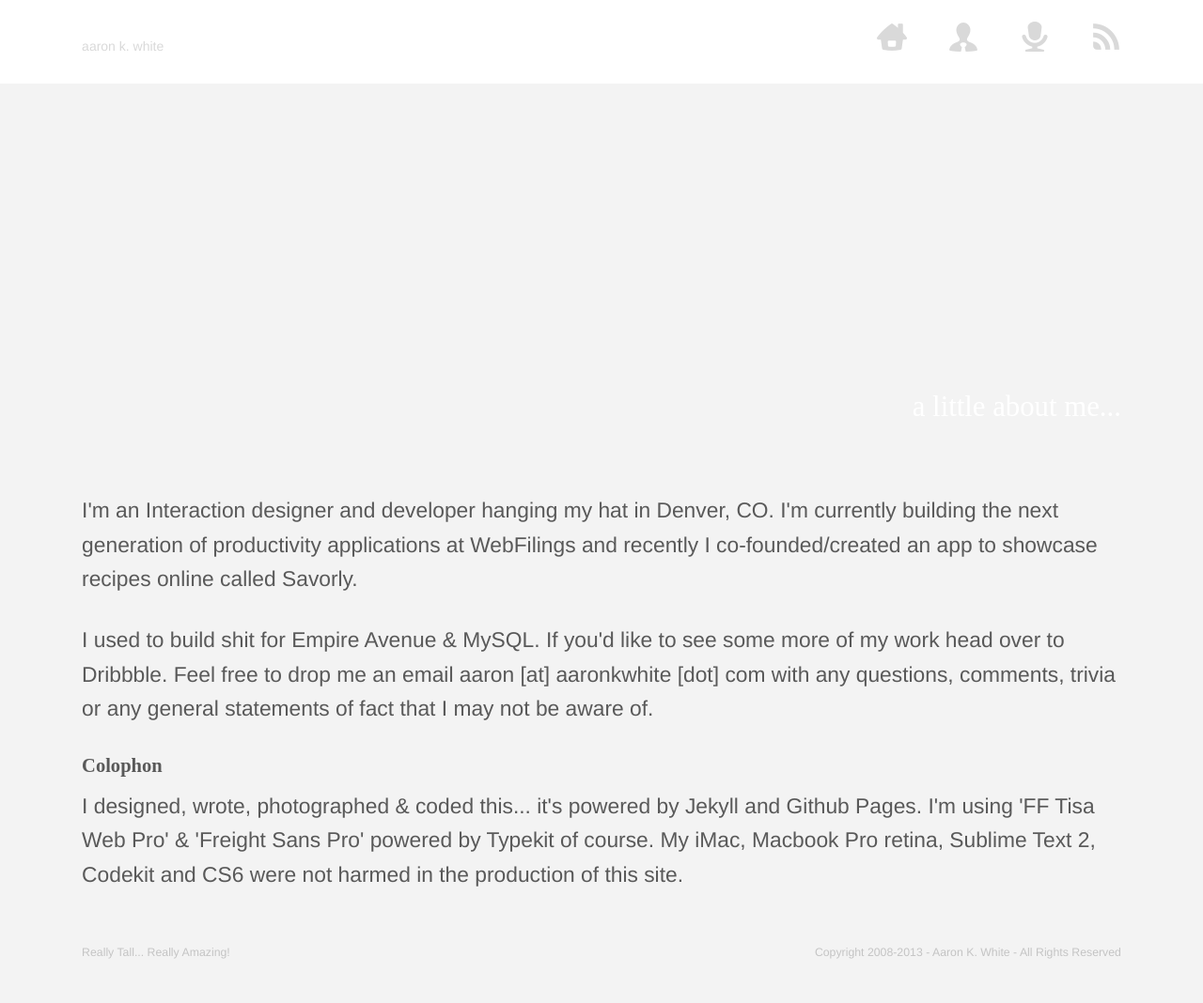
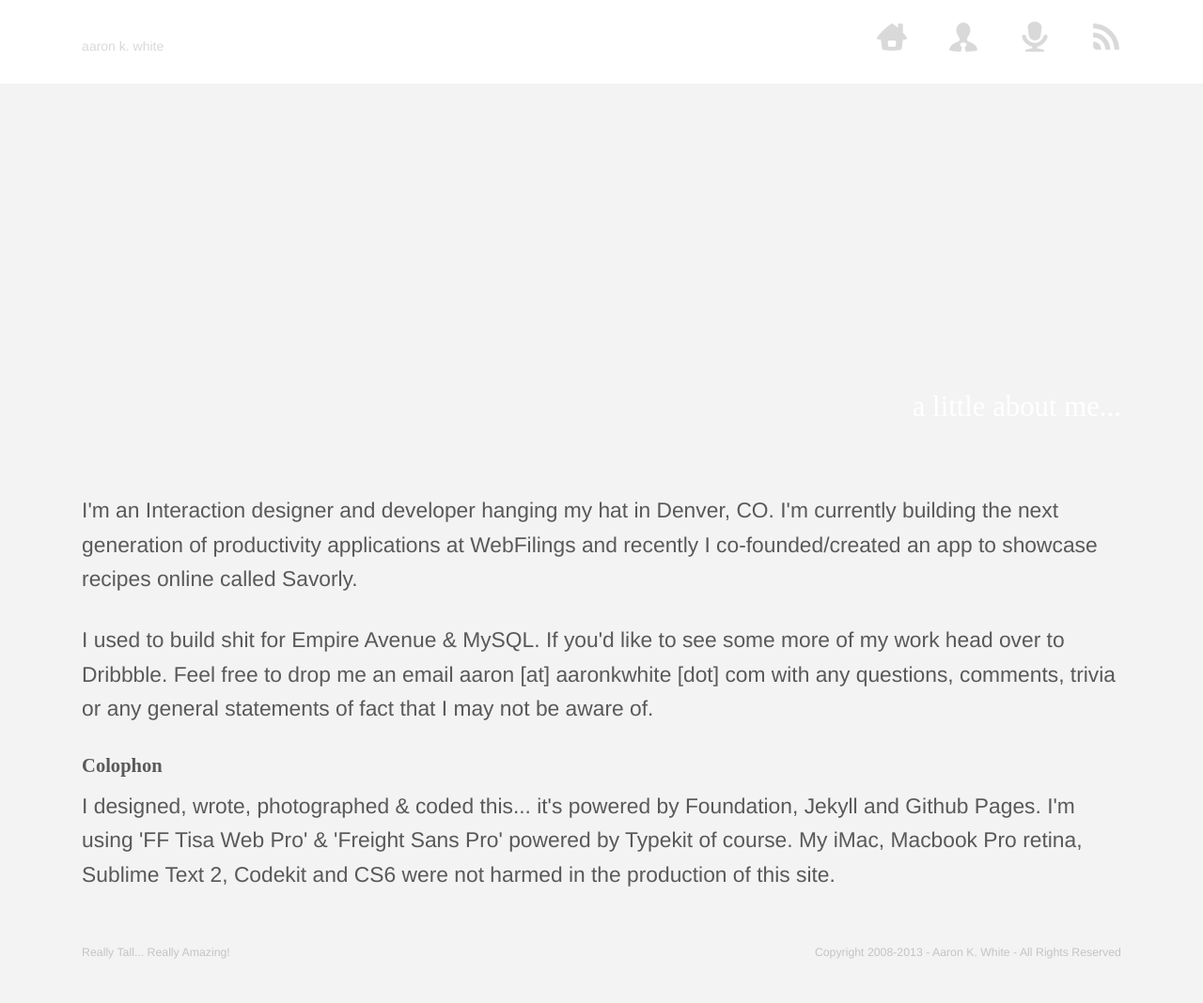
Before and after one commit to aaronkwhite/aaronkwhite.github.com, a Jekyll site: the page built from about.html, in a window 1280 px wide. Shown: the whole page at 94% size. Built offline with Jekyll 4.4.1, drawn with Linux system fonts in a browser that asks for light colours; Markdown is read by kramdown in place of the engine named in the settings; comment, search, counter and statistics services are not loaded.

Commit message:
added foundation and links to the sites

```diff
--- a/about.html
+++ b/about.html
@@ -20,7 +20,7 @@
 
     <h5>Colophon</h5>
 
-    <p>I designed, wrote, photographed &amp; coded this... it's powered by Jekyll and Github Pages. I'm using 'FF Tisa Web Pro' &amp; 'Freight Sans Pro' powered by Typekit of course. My iMac, Macbook Pro retina, <a href="http://www.sublimetext.com/2">Sublime Text 2</a>, <a href="http://incident57.com/codekit/">Codekit</a> and CS6 were not harmed in the production of this site.</p>
+    <p>I designed, wrote, photographed &amp; coded this... it's powered by <a href="http://foundation.zurb.com/">Foundation</a>, <a href="https://github.com/mojombo/jekyll">Jekyll</a> and Github Pages. I'm using 'FF Tisa Web Pro' &amp; 'Freight Sans Pro' powered by Typekit of course. My iMac, Macbook Pro retina, <a href="http://www.sublimetext.com/2">Sublime Text 2</a>, <a href="http://incident57.com/codekit/">Codekit</a> and CS6 were not harmed in the production of this site.</p>
 
   </div>
 </div><!-- /row -->
```
